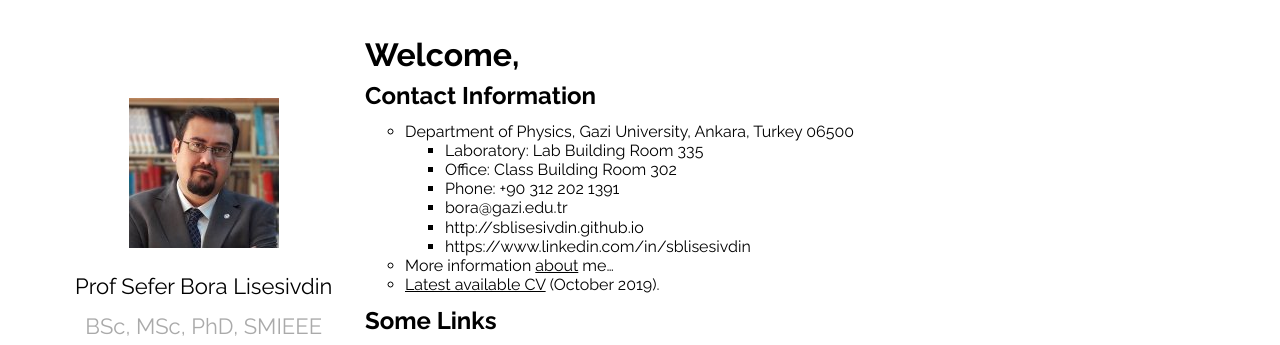
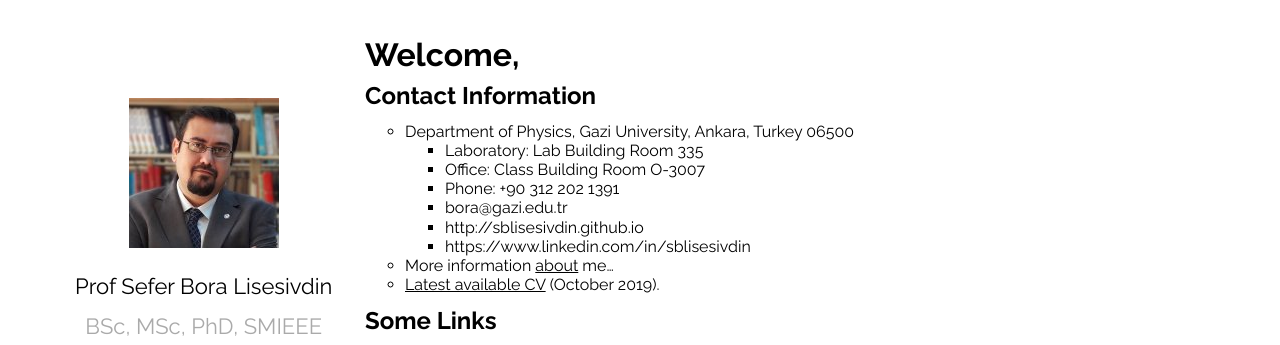
Before and after one commit to sblisesivdin/sblisesivdin.github.io, a Jekyll site: the page built from index.md, in a window 1280 px wide and 900 px high. Shown: the top 345 px of the window. Built offline with Jekyll 4.4.1, drawn with Linux system fonts in a browser that asks for light colours; our own code applies the rules of GitHub Pages for plain Markdown files.

Commit message:
Update index.md

```diff
--- a/index.md
+++ b/index.md
@@ -7,7 +7,7 @@ layout: home
 
 * Department of Physics, Gazi University, Ankara, Turkey 06500
   * Laboratory: Lab Building Room 335
-  * Office: Class Building Room 302
+  * Office: Class Building Room O-3007
   * Phone: +90 312 202 1391
   * bora@gazi.edu.tr
   * http://sblisesivdin.github.io
```
